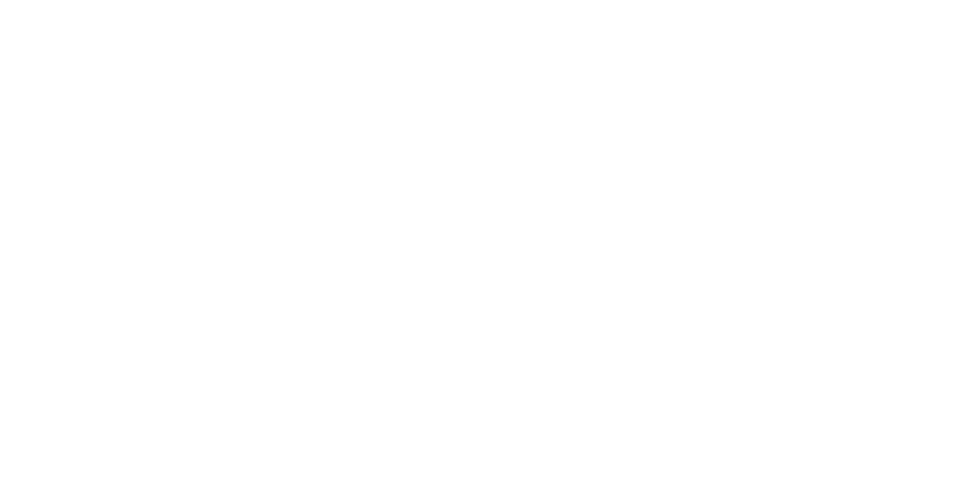
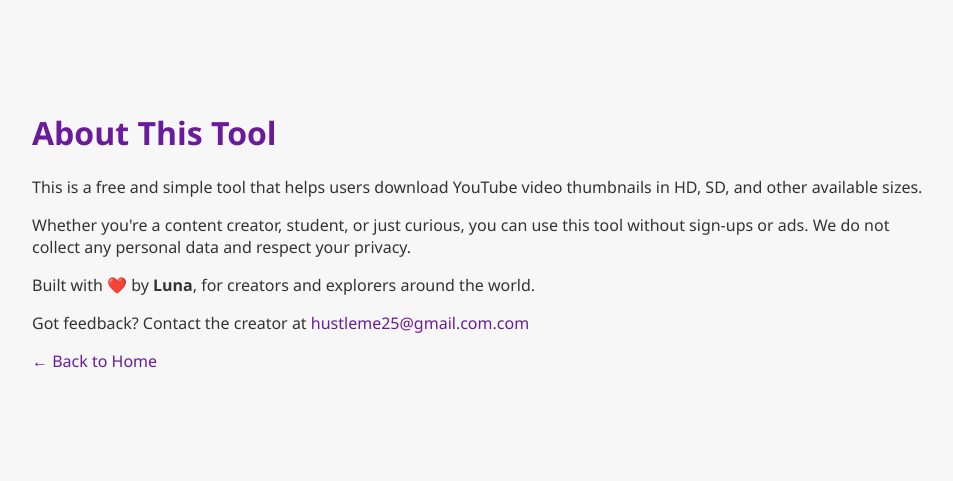
Before and after one commit to Pujitha-09/YT, a plain HTML site: page about.html in a window 1280 px wide. Shown: the whole page, without its empty margins (158-1111 px from the left). Drawn offline with Linux system fonts and the light colour scheme.

Commit message:
commited index,privacy and about

```diff
--- a/about.html
+++ b/about.html
@@ -0,0 +1,42 @@
+<!DOCTYPE html>
+<html lang="en">
+<head>
+  <meta charset="UTF-8" />
+  <meta name="viewport" content="width=device-width, initial-scale=1.0" />
+  <title>About - YouTube Thumbnail Downloader</title>
+  <link rel="stylesheet" href="style.css" />
+  <style>
+    body {
+      font-family: 'Segoe UI', sans-serif;
+      max-width: 900px;
+      margin: 50px auto;
+      padding: 40px;
+      background: #f7f7f7;
+      color: #333;
+    }
+    h1 {
+      color: #6a1b9a;
+    }
+    a {
+      color: #6a1b9a;
+      text-decoration: none;
+    }
+  </style>
+</head>
+<body>
+  <h1>About This Tool</h1>
+  <p>
+    This is a free and simple tool that helps users download YouTube video thumbnails in HD, SD, and other available sizes.
+  </p>
+  <p>
+    Whether you're a content creator, student, or just curious, you can use this tool without sign-ups or ads. We do not collect any personal data and respect your privacy.
+  </p>
+  <p>
+    Built with ❤️ by <strong>Luna</strong>, for creators and explorers around the world.
+  </p>
+  <p>
+    Got feedback? Contact the creator at <a href="mailto:hustleme25@gmail.com.com">hustleme25@gmail.com.com</a>
+  </p>
+  <p><a href="index.html">← Back to Home</a></p>
+</body>
+</html>
```
Also changed, not shown: index.html (+1 -1 lines), privacy.html (+30 -0 lines).
